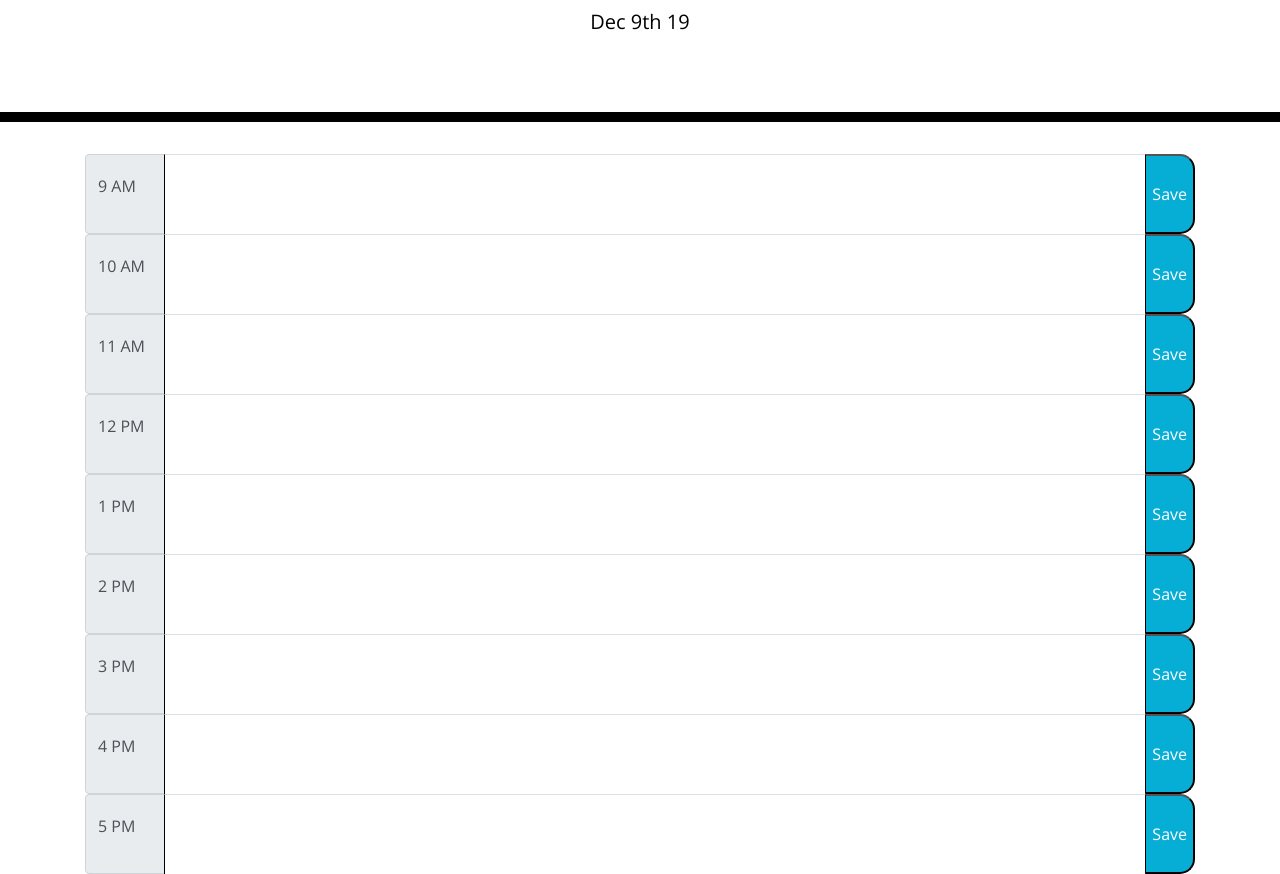
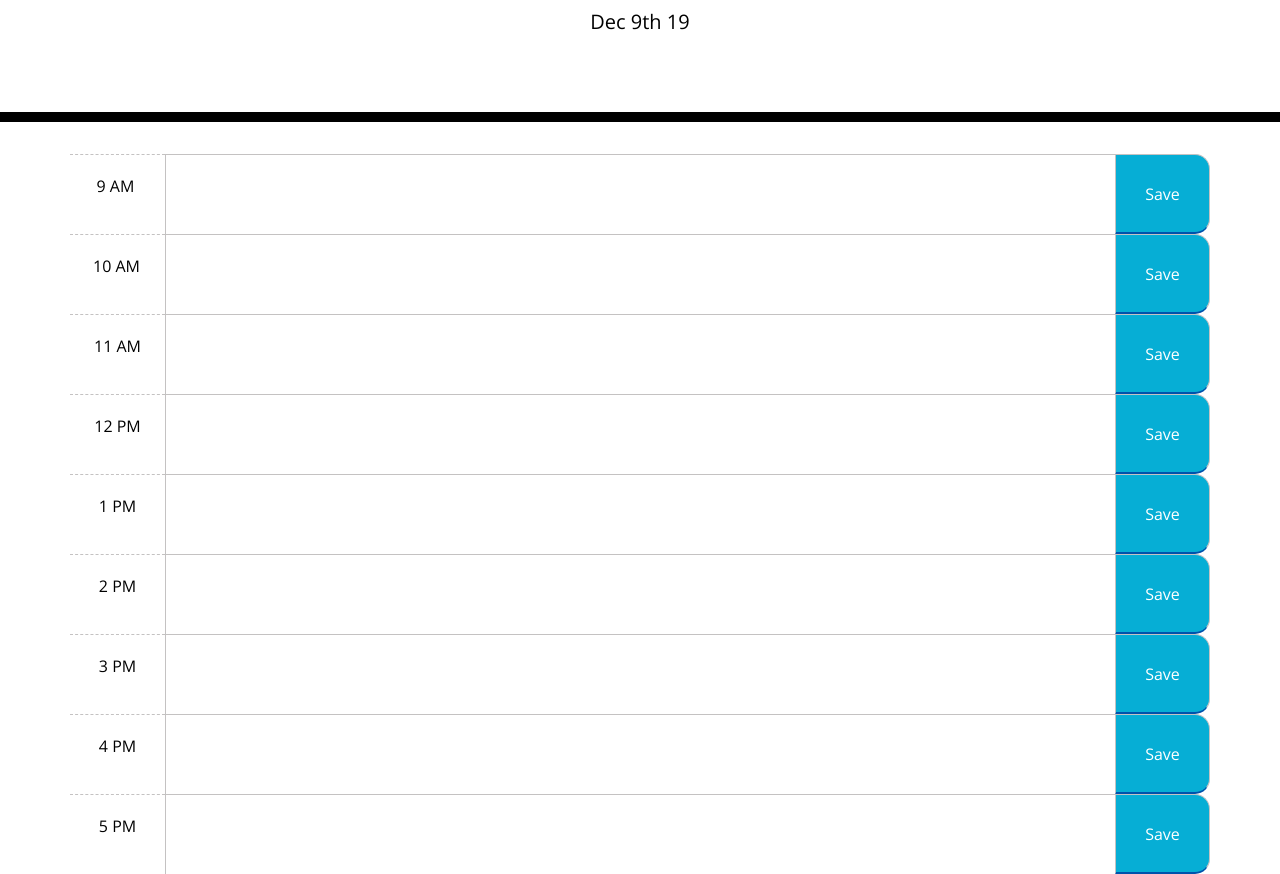
Before and after one commit to TLamb23/DayPlanner, a plain HTML site: page index.html in a window 1280 px wide. Shown: the part 182-1056 px from the top of the page. Drawn offline with nearby package versions, Linux system fonts and the light colour scheme.

Commit message:
finished styling css and created the onclick and storage/getitem to keep user input on the page.

```diff
--- a/index.html
+++ b/index.html
@@ -33,75 +33,59 @@
           the following: * The time * A field to hold user input * A save button -->
        <!---Order: time - input - save btn  -->
        <!--Row 1 9am-->
-       <div class="input-group">
-          <div class="input-group-prepend">
-            <div class="input-group-text" id="Addon"><p>9 AM</p></div>
-          </div>
-            <input type="text" id="9am-userinput" class="form-control" aria-label="Input group example" ><button type="button" class="saveBtn">Save</button>
+       <div class="row" id="9am">
+          <p id="time" class="col-1">9 AM </p>
+          <input type="text" class="col-10">
+        <button class="rowBtn btn-primary col-1">Save</button>
       </div>
       <!---Row 2 10am-->
-      <div class="input-group">
-          <div class="input-group-prepend">
-            <div class="input-group-text" id="Addon"><p>10 AM</p></div>
-          </div>
-            <input type="text" id="10am-userinput" class="form-control" aria-label="Input group example" aria-describedby="btnGroupAddon"><button type="button" class="saveBtn">Save</button>
+      <div class="row" id="10am">
+          <p id="time" class="col-1">10 AM </p>
+          <input type="text" class="col-10">
+        <button class="rowBtn btn-primary col-1">Save</button>
       </div>
       <!---Row 3 11am-->
-      <div class="input-group">
-          <div class="input-group-prepend">
-            <div class="input-group-text" id="Addon"><p>11 AM</p></div>
-          </div>
-            <input type="text" id="11am-userinput" class="form-control" aria-label="Input group example" aria-describedby="btnGroupAddon"><button type="button" class="saveBtn">Save</button>
+      <div class="row" id="11am">
+          <p id="time" class="col-1">11 AM</p>
+          <input type="text" class="col-10">
+        <button class="rowBtn btn-primary col-1">Save</button>
       </div>
       <!---Row 4 12pm-->
-      <div class="input-group">
-          <div class="input-group-prepend">
-            <div class="input-group-text" id="Addon"><p>12 PM</p></div>
-          </div>
-            <input type="text" id="12pm-userinput" class="form-control" aria-label="Input group example" aria-describedby="btnGroupAddon"><button type="button" class="saveBtn">Save</button>
+      <div class="row" id="12pm">
+          <p id="time" class="col-1">12 PM</p>
+          <input type="text" class="col-10">
+        <button class="rowBtn btn-primary col-1">Save</button>
       </div>
       <!---Row 5 1pm-->
-      <div class="input-group">
-          <div class="input-group-prepend">
-            <div class="input-group-text" id="Addon"><p>1 PM</p></div>
-          </div>
-            <input type="text" id="1pm-userinput" class="form-control" aria-label="Input group example" aria-describedby="btnGroupAddon"><button type="button" class="saveBtn">Save</button>
+      <div class="row" id="1pm">
+          <p id="time" class="col-1">1 PM</p>
+          <input type="text" class="col-10">
+        <button class="rowBtn btn-primary col-1">Save</button>
       </div>
       <!---Row 6 2pm-->
-      <div class="input-group">
-          <div class="input-group-prepend">
-            <div class="input-group-text" id="Addon"><p>2 PM</p></div>
-          </div>
-            <input type="text" id="2pm-userinput" class="form-control" aria-label="Input group example" aria-describedby="btnGroupAddon"><button type="button" class="saveBtn">Save</button>
+      <div class="row" id="2pm">
+          <p id="time" class="col-1">2 PM</p>
+          <input type="text" class="col-10">
+        <button class="rowBtn btn-primary col-1">Save</button>
       </div>
       <!---Row 7 3pm-->
-      <div class="input-group">
-          <div class="input-group-prepend">
-            <div class="input-group-text" id="Addon"><p>3 PM</p></div>
-          </div>
-            <input type="text" id="3pm-userinput" class="form-control" aria-label="Input group example" aria-describedby="btnGroupAddon"><button type="button" class="saveBtn">Save</button>
+      <div class="row" id="3pm">
+          <p id="time" class="col-1">3 PM</p>
+          <input type="text" class="col-10">
+        <button class="rowBtn btn-primary col-1">Save</button>
       </div>
       <!---Row 8 4pm-->
-      <div class="input-group">
-          <div class="input-group-prepend">
-            <div class="input-group-text" id="Addon"><p>4 PM</p></div>
-          </div>
-            <input type="text" id="4pm-userinput" class="form-control" aria-label="Input group example" aria-describedby="btnGroupAddon"><button type="button" class="saveBtn">Save</button>
+      <div class="row" id="4pm">
+          <p id="time" class="col-1">4 PM</p>
+          <input type="text" class="col-10">
+        <button class="rowBtn btn-primary col-1">Save</button>
       </div>
        <!---Row 9 5pm-->
-       <div class="input-group">
-          <div class="input-group-prepend">
-            <div class="input-group-text" id="Addon"><p>5 PM</p></div>
-          </div>
-            <input type="text" id="5pm-userinput" class="form-control" aria-label="Input group example" aria-describedby="btnGroupAddon"><button type="button" class="saveBtn">Save</button>
+       <div class="row" id="5pm">
+          <p id="time" class="col-1">5 PM</p>
+          <input type="text" class="col-10">
+        <button class="rowBtn btn-primary col-1">Save</button>
       </div>
-
-
-        </div>
-
-
-
-
 
 
 
--- a/script.js
+++ b/script.js
@@ -1,50 +1,167 @@
 
 
-// //---define pointer variables----------//
-var userInput = document.querySelector(".form-control");
-var saveButton = document.querySelector(".saveBtn");
 
 //----define moment varibles used to show time----//
 var date = moment().format("MMM Do YY");
 moment().format('LT');
 
 
-// //-------append date----------//
+//-------append date----------//
 $("#currentDay").append(date);
 console.log(date);
 
 
-// //---define any arrays/objs we need to create----------//
+//--onclick event to save user input to local storage---//
+$(".rowBtn").on("click", function() {
+    var hour = $(this)
+    .parent()
+    .attr("id")
 
+    var textContent = $(this)
+    .siblings("input")
+    .val();
+localStorage.setItem(hour, textContent);
+console.log(hour, textContent);
+});
 
+//-------Getting individual childern and setting to parent-----//
+$("#9am")
+.children("input")
+  .val(localStorage.getItem("9am"));
 
+  $(".rowBtn").on("click", function() {
+    var hour = $(this)
+      .parent()
+      .attr("id");
+    var textContent = $(this)
+      .siblings("input")
+      .val();
+    localStorage.setItem(hour, textContent);
 
-//---funcitons----------//
+  });
 
-function renderUserContent() {
-    var UserContent = localStorage.getItem("UserContent");
+  $("#10am")
+  .children("input")
+    .val(localStorage.getItem("10am"));
 
-    if (userContent === null) {
-      return;
-    }
-
-    userInput.textContent = UserContent;
-
-  }
-
-//---event listeners----------//
-
-saveButton.addEventListener("click", function(event) {
-    event.preventDefault();
-
-    var userContent = document.querySelector(".form-control").value;
-      localStorage.setItem("userContent", userContent);
+    $(".rowBtn").on("click", function() {
+      var hour = $(this)
+        .parent()
+        .attr("id");
+      var textContent = $(this)
+        .siblings("input")
+        .val();
+      localStorage.setItem(hour, textContent);
 
     });
 
+    $("#11am")
+.children("input")
+  .val(localStorage.getItem("11am"));
+
+  $(".rowBtn").on("click", function() {
+    var hour = $(this)
+      .parent()
+      .attr("id");
+    var textContent = $(this)
+      .siblings("input")
+      .val();
+    localStorage.setItem(hour, textContent);
+
+  });
+
+  $("#12pm")
+.children("input")
+  .val(localStorage.getItem("12pm"));
+
+  $(".rowBtn").on("click", function() {
+    var hour = $(this)
+      .parent()
+      .attr("id");
+    var textContent = $(this)
+      .siblings("input")
+      .val();
+    localStorage.setItem(hour, textContent);
+
+  });
+
+  $("#1pm")
+.children("input")
+  .val(localStorage.getItem("1pm"));
+
+  $(".rowBtn").on("click", function() {
+    var hour = $(this)
+      .parent()
+      .attr("id");
+    var textContent = $(this)
+      .siblings("input")
+      .val();
+    localStorage.setItem(hour, textContent);
+
+  });
+
+  $("#2pm")
+.children("input")
+  .val(localStorage.getItem("2pm"));
+
+  $(".rowBtn").on("click", function() {
+    var hour = $(this)
+      .parent()
+      .attr("id");
+    var textContent = $(this)
+      .siblings("input")
+      .val();
+    localStorage.setItem(hour, textContent);
+
+  });
+
+  $("#3pm")
+.children("input")
+  .val(localStorage.getItem("3pm"));
+
+  $(".rowBtn").on("click", function() {
+    var hour = $(this)
+      .parent()
+      .attr("id");
+    var textContent = $(this)
+      .siblings("input")
+      .val();
+    localStorage.setItem(hour, textContent);
+
+  });
+
+  $("#4pm")
+.children("input")
+  .val(localStorage.getItem("4pm"));
+
+  $(".rowBtn").on("click", function() {
+    var hour = $(this)
+      .parent()
+      .attr("id");
+    var textContent = $(this)
+      .siblings("input")
+      .val();
+    localStorage.setItem(hour, textContent);
+
+  });
+
+  $("#5pm")
+.children("input")
+  .val(localStorage.getItem("5pm"));
+
+  $(".rowBtn").on("click", function() {
+    var hour = $(this)
+      .parent()
+      .attr("id");
+    var textContent = $(this)
+      .siblings("input")
+      .val();
+    localStorage.setItem(hour, textContent);
+
+  });
 
 
-// Next Steps :
+  // Next Steps :
 //
 // write a function to update the HTML input tag background depending on the time of day.
 //
--- a/style.css
+++ b/style.css
@@ -4,30 +4,26 @@ body {
     line-height: 1;
   }
 
-  #Addon {
-      width: 80px;
-  }
 
-  .form-control {
-      height: 80px;
+  .col-10 {
       background: transparent;
       border: none;
       resize: none;
       color: #000000;
-      border-left: 1px solid black;
-      border-top: 1px solid rgb(224, 224, 224);
+      border-left: 1px solid rgb(196, 194, 194);
+      border-top: 1px solid rgb(196, 194, 194);
       padding: 10px;
       white-space: pre-wrap;
   }
-  /* textarea{
+  /* .col-10 {
     background: transparent;
     border: none;
     resize: none;
     color: #000000;
     border-left: 1px solid black;
     padding: 10px;
-  }
-   */
+  } */
+
   .jumbotron {
     text-align: center;
     background-color: transparent;
@@ -36,31 +32,27 @@ body {
     border-bottom: 10px solid black;
   }
 
-  /* .description{
+
+  .row {
     white-space: pre-wrap;
-  } */
-
-  .time-block{
-    text-align: center;
-    border-radius: 15px;
+    height: 80px;
   }
 
-  .inputgroup {
-    white-space: pre-wrap;
-    height: 80px;
-    border-top: 1px solid grey;
+  #time {
+    text-align: center;
+    padding: 23px;
   }
-
-  /* .row {
-    white-space: pre-wrap;
-    height: 80px;
-    border-top: 1px solid white;;
-  } */
+  .col-1 {
+    background-color: #ffffff;
+    color: #000000;
+    border-top: 1px dashed rgb(196, 194, 194);
+    margin: 0 auto;
+  }
 
   .hour {
     background-color: #ffffff;
     color: #000000;
-    border-top: 1px dashed #000000;
+    border-top: 1px dashed rgb(196, 194, 194);
   }
 
   .past {
@@ -78,16 +70,19 @@ body {
     color: white;
   }
 
-  .saveBtn {
-    border-left: 1px solid black;
+  .rowBtn {
+    border-left: 1px solid rgb(196, 194, 194);
+    border-top: 1px solid rgb(196, 194, 194);
+    border-right: 1px solid rgb(196, 194, 194);
     border-top-right-radius: 15px;
     border-bottom-right-radius: 15px;
     background-color: #06AED5;
     color: white;
 
   }
-
-  .saveBtn i:hover {
+/*
+  .rowBtn i:hover {
     font-size: 20px;
     transition: all .3s ease-in-out;
   }
+   */
```
